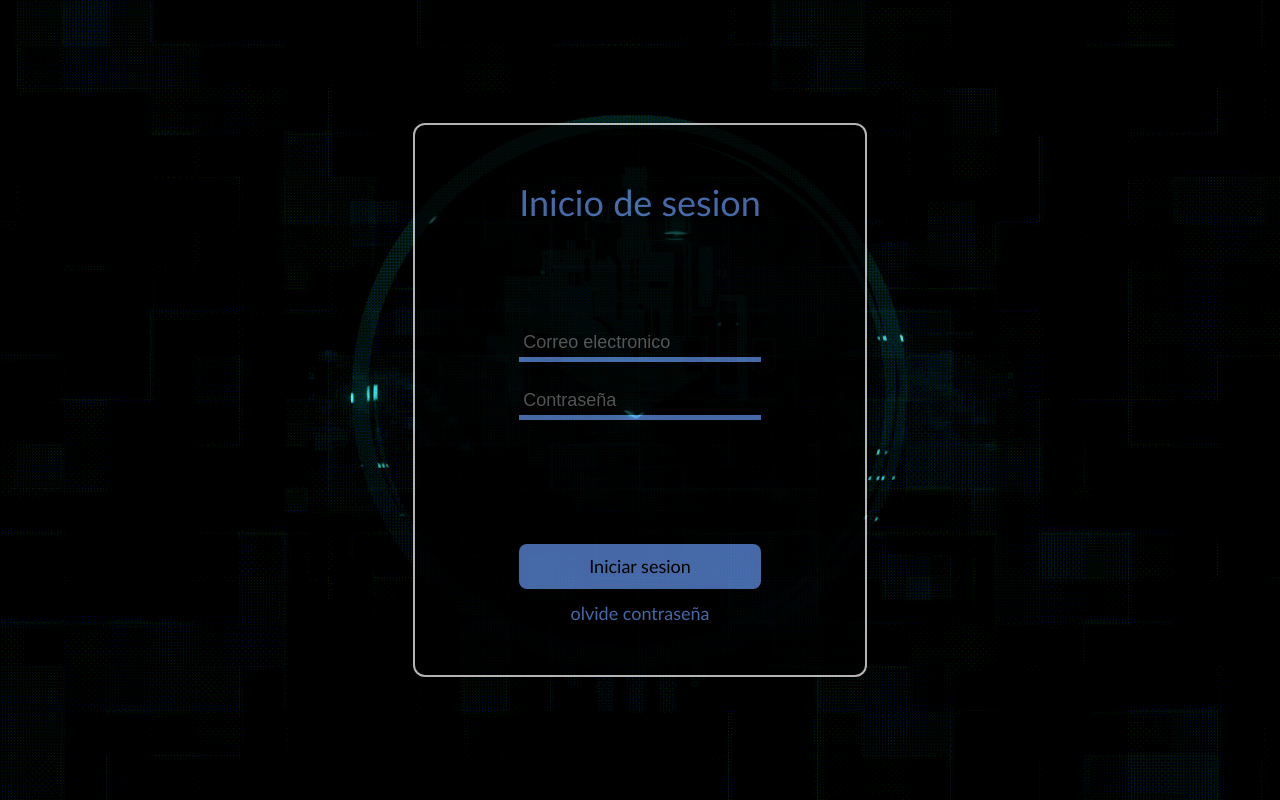
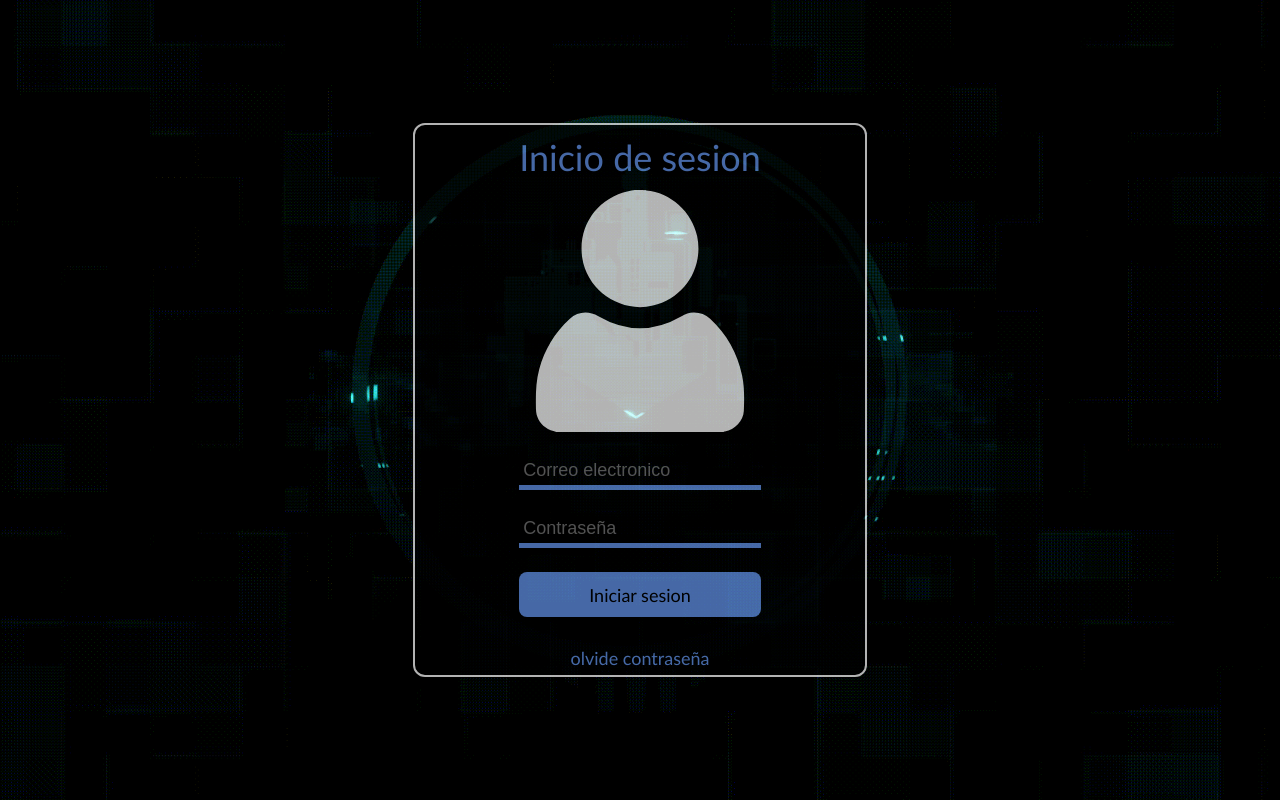
Before and after one commit to leonardo-da/Login, a React (Vite) app: page / in a window 1280 px wide. Built offline with nearby package versions, Linux system fonts and the light colour scheme.

Commit message:
form usestate and apx svg

```diff
--- a/src/App.css
+++ b/src/App.css
@@ -92,3 +92,6 @@ body {
   color:cornflowerblue;
   padding: 0;
 }
+.aimg{
+  margin-bottom: 10%;
+}
--- a/src/App.jsx
+++ b/src/App.jsx
@@ -1,25 +1,32 @@
-import { Form } from 'react-bootstrap'
 import './App.css'
+import Accountimg from "./img/Account.svg"
+import { useState } from 'react';
 
 function App() {
+  const [email, setEmail] = useState('');
+  const [password, setPassword] = useState('');
 
+  const handleSubmit = (event) => {
+    event.preventDefault();
+    console.log(email, password);
+  };
   return (
     <>
       <div id="root"></div>
-        <div class="LogInContainer">
+        <div className="LogInContainer">
           <div className="TitleContainer">
-            <label class="Title">Inicio de sesion</label>
+            <label className="Title">Inicio de sesion</label>
           </div>
 
-          <div class="LogInFormContainer">
-
-            <input class="TextBox" type="text" placeholder="Correo electronico"/>
-            <input class="TextBox" type="password" placeholder="Contraseña"/>
-          </div>
+          <form className="LogInFormContainer" onSubmit={handleSubmit}>
+            <img className="aimg" src={Accountimg} alt="Accountimg" />
+            <input className="TextBox" type="text" placeholder="Correo electronico" name="email" value={email}  onChange={(event) => setEmail(event.target.value)}/>
+            <input className="TextBox" type="password" placeholder="Contraseña" name="password"  value={password} onChange={(event) => setPassword(event.target.value)}/>
+            <button className="Button" type="submit">Iniciar sesion</button>
+          </form>
 
           <div className="FormButtonsContainer">
-            <button Class="Button">Iniciar sesion</button>
-            <button Class="TextButton">olvide contraseña</button>
+            <button className="TextButton">olvide contraseña</button>
           </div>
         </div>
     </>
```
Also changed, not shown: src/img/Account.svg, src/img/Password.svg.
